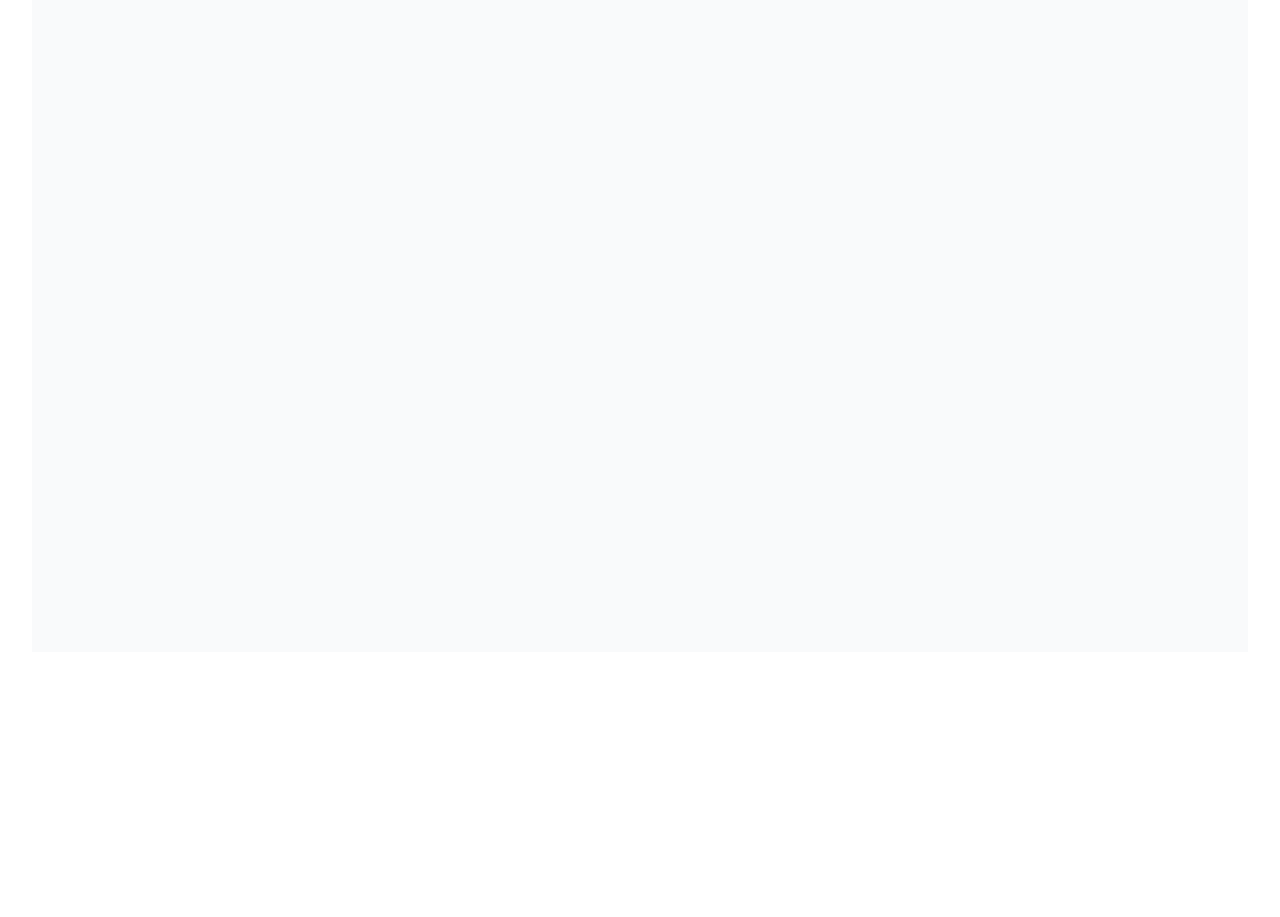
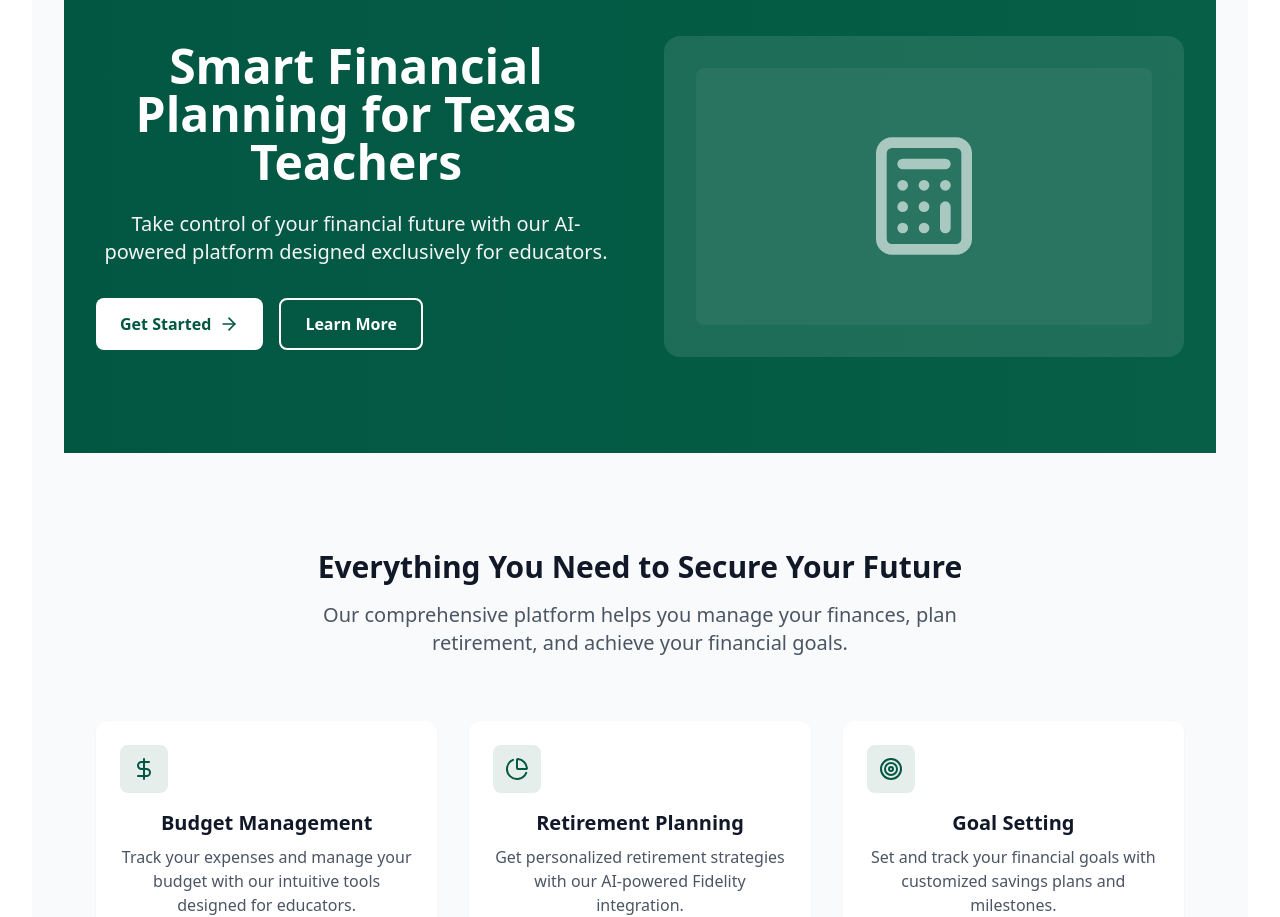
Before and after one commit to IbrahimKhanGH/FinTeach, a React (Vite) app in the folder frontend/: page / in a window 1280 px wide. Shown: the part 180-1097 px from the top of the page. Before the commit the page ends 864 px from the top, so only its background shows below. Built offline with nearby package versions, Linux system fonts and the light colour scheme.

Commit message:
home page base and card.jsx

```diff
--- a/frontend/package.json
+++ b/frontend/package.json
@@ -10,7 +10,9 @@
     "preview": "vite preview"
   },
   "dependencies": {
+    "lucide-react": "^0.453.0",
     "react": "^18.3.1",
+    "react-chartjs-2": "^5.2.0",
     "react-dom": "^18.3.1",
     "react-router-dom": "^6.27.0"
   },
--- a/frontend/src/components/shared/Card.jsx
+++ b/frontend/src/components/shared/Card.jsx
@@ -0,0 +1,11 @@
+import React from 'react';
+
+const Card = ({ children, className = '' }) => {
+  return (
+    <div className={`bg-white rounded-xl shadow-sm ${className}`}>
+      {children}
+    </div>
+  );
+};
+
+export default Card;
--- a/frontend/src/pages/Home.jsx
+++ b/frontend/src/pages/Home.jsx
@@ -1,6 +1,141 @@
-// src/pages/Home.jsx
 import React from 'react';
 import { Link } from 'react-router-dom';
+import { ArrowRight, DollarSign, PieChart, Target, Shield, Book, Calculator } from 'lucide-react';
+
+// Simple custom Card component
+const Card = ({ children, className = '' }) => {
+  return (
+    <div className={`bg-white rounded-xl shadow-sm ${className}`}>
+      {children}
+    </div>
+  );
+};
+
 export default function Home() {
-    return <h2>Welcome to the Home Page</h2>;
+  return (
+    <div className="min-h-screen">
+      {/* Hero Section */}
+      <div className="bg-gradient-to-r from-fidelity-green to-emerald-800 text-white">
+        <div className="max-w-7xl mx-auto px-4 sm:px-6 lg:px-8 py-24">
+          <div className="grid grid-cols-1 lg:grid-cols-2 gap-12 items-center">
+            <div>
+              <h1 className="text-4xl lg:text-5xl font-bold leading-tight mb-6">
+                Smart Financial Planning for Texas Teachers
+              </h1>
+              <p className="text-xl text-gray-100 mb-8">
+                Take control of your financial future with our AI-powered platform designed exclusively for educators.
+              </p>
+              <div className="flex space-x-4">
+                <Link
+                  to="/dashboard"
+                  className="inline-flex items-center px-6 py-3 bg-white text-fidelity-green rounded-lg font-semibold hover:bg-gray-50 transition-colors"
+                >
+                  Get Started
+                  <ArrowRight className="ml-2 h-5 w-5" />
+                </Link>
+                <Link
+                  to="/retirement"
+                  className="inline-flex items-center px-6 py-3 border-2 border-white text-white rounded-lg font-semibold hover:bg-white/10 transition-colors"
+                >
+                  Learn More
+                </Link>
+              </div>
+            </div>
+            <div className="hidden lg:block">
+              <div className="bg-white/10 rounded-2xl p-8">
+                <div className="aspect-video bg-white/5 rounded-lg flex items-center justify-center">
+                  <Calculator className="h-32 w-32 text-white/60" />
+                </div>
+              </div>
+            </div>
+          </div>
+        </div>
+      </div>
+
+      {/* Features Section */}
+      <div className="py-24 bg-gray-50">
+        <div className="max-w-7xl mx-auto px-4 sm:px-6 lg:px-8">
+          <div className="text-center mb-16">
+            <h2 className="text-3xl font-bold text-gray-900 mb-4">
+              Everything You Need to Secure Your Future
+            </h2>
+            <p className="text-xl text-gray-600 max-w-2xl mx-auto">
+              Our comprehensive platform helps you manage your finances, plan retirement, and achieve your financial goals.
+            </p>
+          </div>
+
+          <div className="grid grid-cols-1 md:grid-cols-2 lg:grid-cols-3 gap-8">
+            {features.map((feature, index) => (
+              <Card key={index} className="p-6 hover:shadow-md transition-shadow">
+                <div className="w-12 h-12 bg-fidelity-green/10 rounded-lg flex items-center justify-center mb-4">
+                  {feature.icon}
+                </div>
+                <h3 className="text-xl font-semibold text-gray-900 mb-2">
+                  {feature.title}
+                </h3>
+                <p className="text-gray-600">
+                  {feature.description}
+                </p>
+              </Card>
+            ))}
+          </div>
+        </div>
+      </div>
+
+      {/* CTA Section */}
+      <div className="bg-white py-24">
+        <div className="max-w-7xl mx-auto px-4 sm:px-6 lg:px-8">
+          <Card className="bg-fidelity-green p-8 md:p-12 lg:p-16 text-white text-center">
+            <h2 className="text-3xl font-bold mb-4">
+              Ready to Start Your Financial Journey?
+            </h2>
+            <p className="text-xl text-gray-100 mb-8 max-w-2xl mx-auto">
+              Join thousands of Texas teachers who are already planning their secure financial future with our platform.
+            </p>
+            <Link
+              to="/dashboard"
+              className="inline-flex items-center px-8 py-4 bg-white text-fidelity-green rounded-lg font-semibold hover:bg-gray-50 transition-colors"
+            >
+              Get Started for Free
+              <ArrowRight className="ml-2 h-5 w-5" />
+            </Link>
+          </Card>
+        </div>
+      </div>
+    </div>
+  );
+}
+
+// Features array
+const features = [
+  {
+    icon: <DollarSign className="h-6 w-6 text-fidelity-green" />,
+    title: "Budget Management",
+    description: "Track your expenses and manage your budget with our intuitive tools designed for educators."
+  },
+  {
+    icon: <PieChart className="h-6 w-6 text-fidelity-green" />,
+    title: "Retirement Planning",
+    description: "Get personalized retirement strategies with our AI-powered Fidelity integration."
+  },
+  {
+    icon: <Target className="h-6 w-6 text-fidelity-green" />,
+    title: "Goal Setting",
+    description: "Set and track your financial goals with customized savings plans and milestones."
+  },
+  {
+    icon: <Shield className="h-6 w-6 text-fidelity-green" />,
+    title: "TRS Integration",
+    description: "Seamlessly connect with Texas Retirement System for comprehensive benefit tracking."
+  },
+  {
+    icon: <Book className="h-6 w-6 text-fidelity-green" />,
+    title: "Financial Education",
+    description: "Access resources and guides specifically curated for Texas educators."
+  },
+  {
+    icon: <Calculator className="h-6 w-6 text-fidelity-green" />,
+    title: "Smart Calculator",
+    description: "Calculate your retirement benefits and explore different scenarios with our tools."
   }
+];
```
Also changed, not shown: 1 other file (tests, documents, lock files or other folders).
